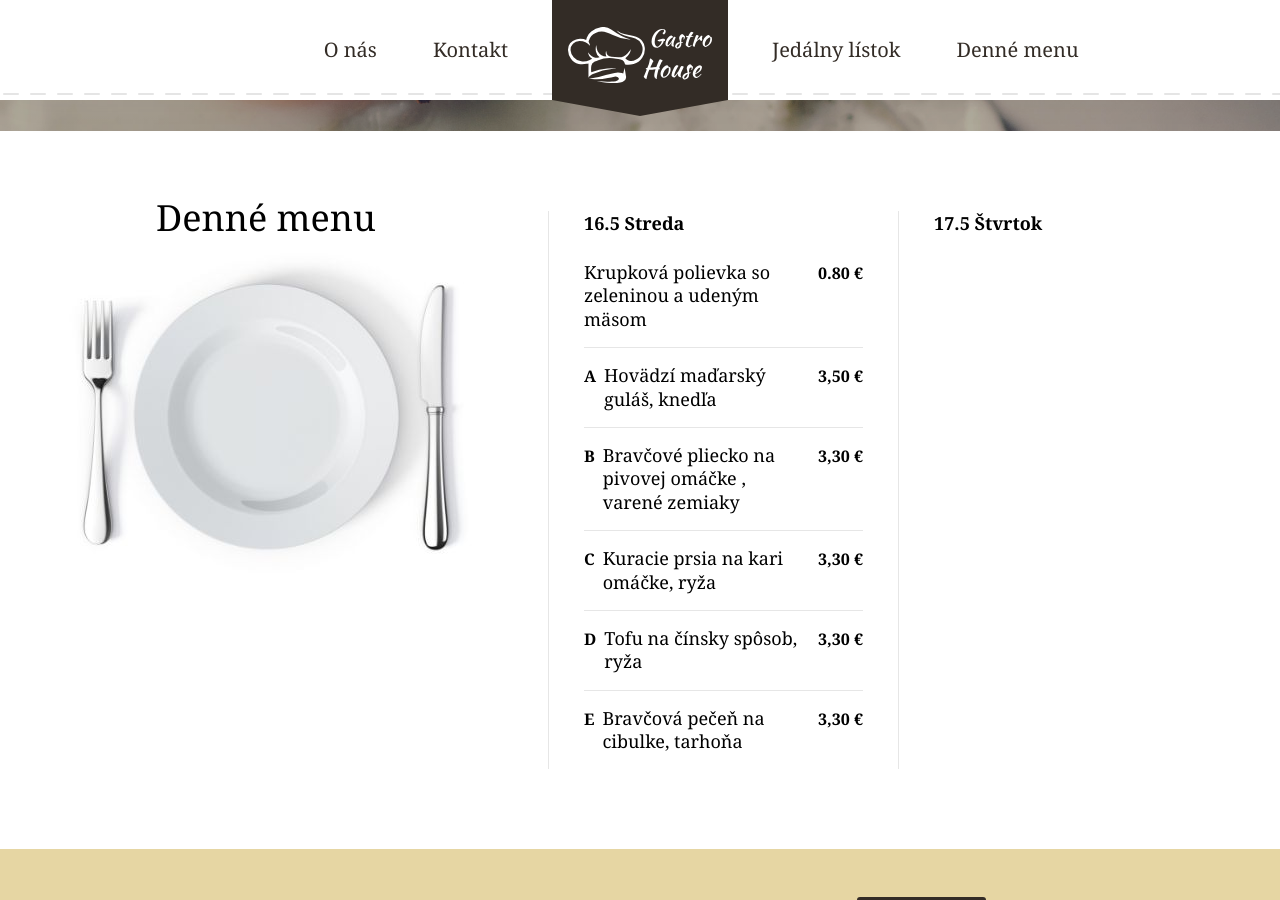
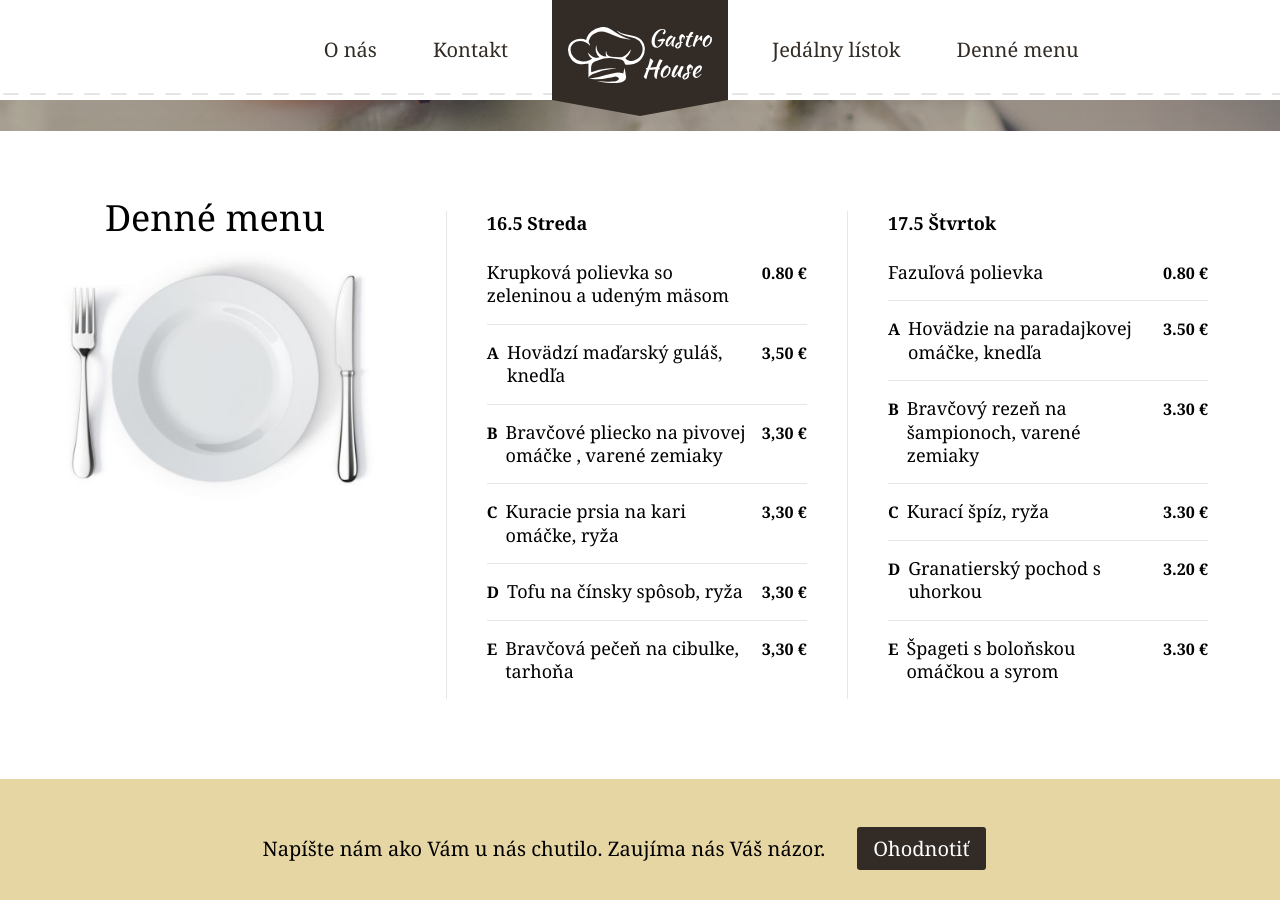
Before and after one commit to gastrohouse/web, a Jekyll site: the page built from _pages/home.html, in a window 1280 px wide and 900 px high, scrolled down 599 px. Built offline with Jekyll 4.4.1, drawn with Linux system fonts in a browser that asks for light colours.

Commit message:
Update from Forestry.io - _pages/home.html

```diff
--- a/_pages/home.html
+++ b/_pages/home.html
@@ -21,7 +21,24 @@ menu:
   - title: Bravčová pečeň na cibulke, tarhoňa
     mark: E
     price: '3,30'
-- food: ''
+- food:
+  - title: Fazuľová polievka
+    price: '0.80'
+  - title: Hovädzie na paradajkovej omáčke, knedľa
+    mark: A
+    price: '3.50'
+  - title: Bravčový rezeň na šampionoch, varené zemiaky
+    mark: B
+    price: '3.30'
+  - title: Kurací špíz, ryža
+    mark: C
+    price: '3.30'
+  - title: Granatierský pochod s uhorkou
+    mark: D
+    price: '3.20'
+  - title: "Špageti s boloňskou omáčkou a syrom "
+    mark: E
+    price: '3.30'
   day: 17.5 Štvrtok
 intro:
   title: Gastro House
```
